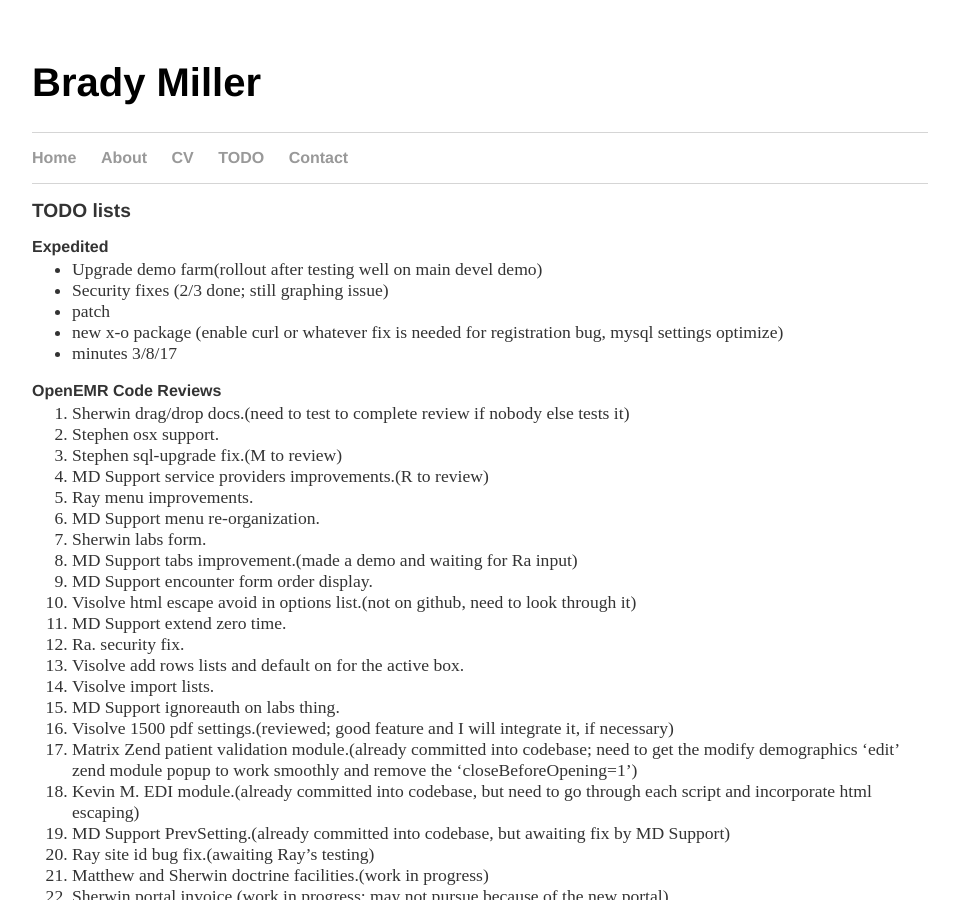
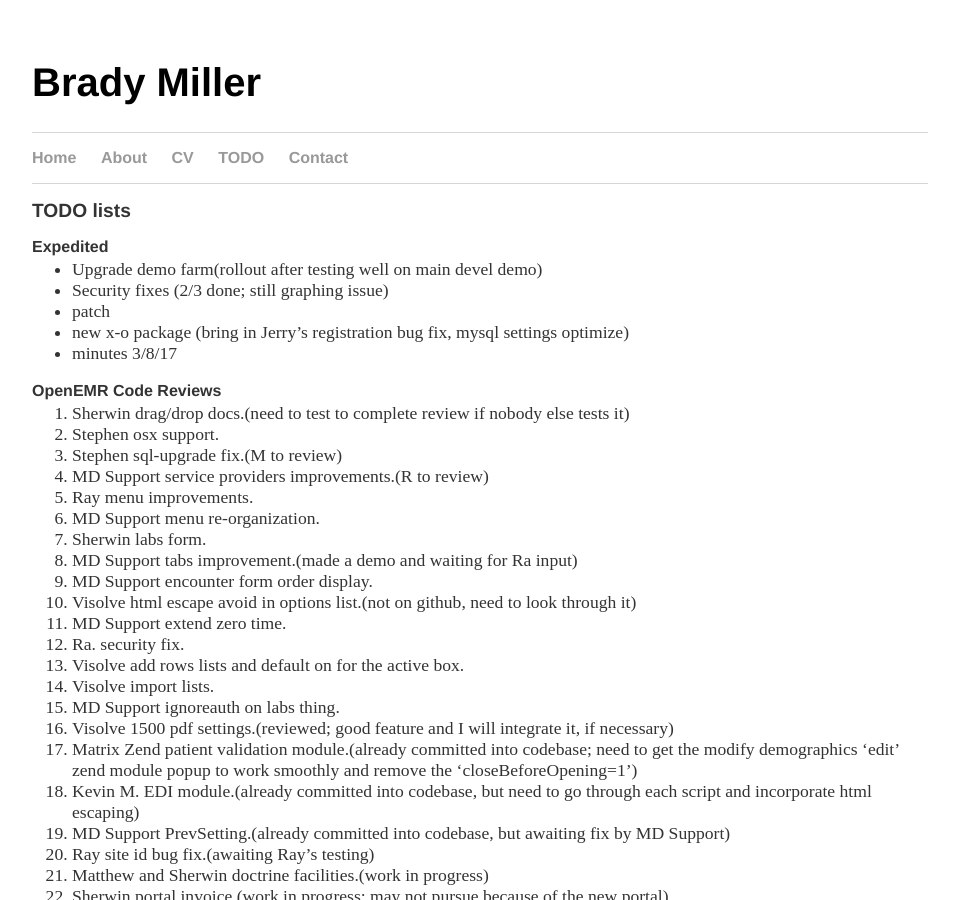
Before and after one commit to bradymiller/bradymiller.github.io, a Jekyll site: the page built from todo/index.md, in a window 1280 px wide and 900 px high. Shown: the whole window, without its empty margins (160-1119 px from the left). Built offline with Jekyll 4.4.1, drawn with Linux system fonts in a browser that asks for light colours; our own code applies the rules of GitHub Pages for plain Markdown files.

Commit message:
Update index.md

```diff
--- a/todo/index.md
+++ b/todo/index.md
@@ -7,7 +7,7 @@
 * Upgrade demo farm(rollout after testing well on main devel demo)
 * Security fixes (2/3 done; still graphing issue)
 * patch
-* new x-o package (enable curl or whatever fix is needed for registration bug, mysql settings optimize)
+* new x-o package (bring in Jerry's registration bug fix, mysql settings optimize)
 * minutes 3/8/17
 
 ### OpenEMR Code Reviews
```
